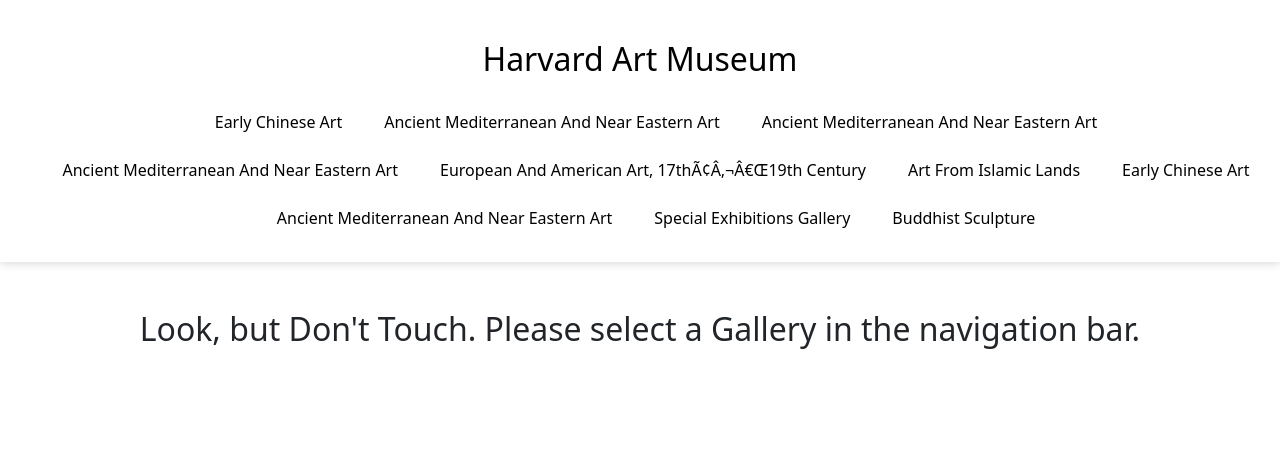
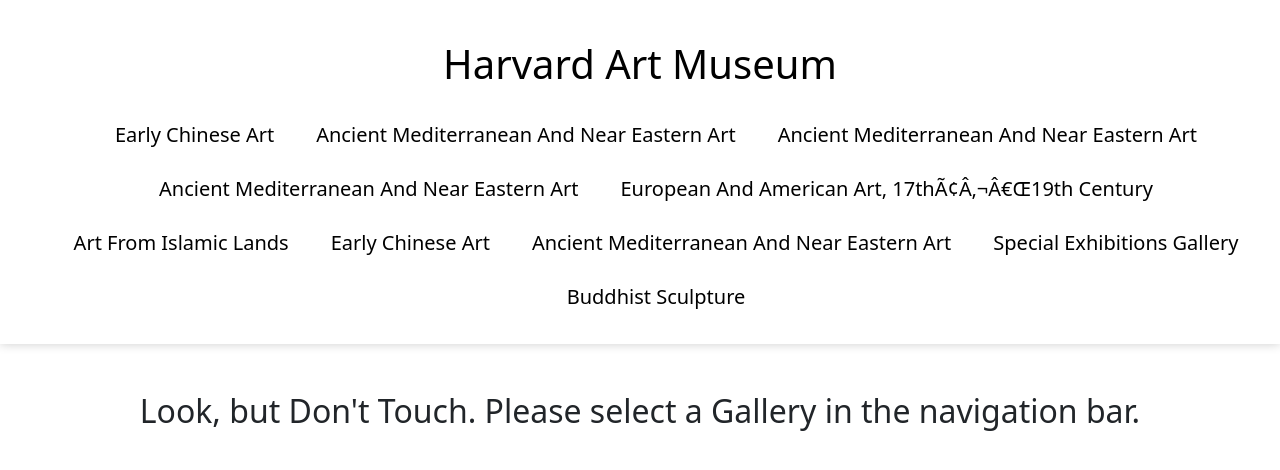
Before and after one commit to xiongjohn/art-museum, a React (Create React App) app: page / in a window 1280 px wide. Shown: the top 470 px of the page. Built offline with nearby package versions, Linux system fonts and the light colour scheme.

Commit message:
updated CSS styling

```diff
--- a/public/index.html
+++ b/public/index.html
@@ -1,14 +1,17 @@
 <!DOCTYPE html>
 <html lang="en">
+
 <head>
-    <meta charset="utf-8" />
+  <meta meta http-equiv="Content-Type" content="text/html" charset="utf-8" />
   <meta name="viewport" content="width=device-width, initial-scale=1" />
   <meta name="theme-color" content="#000000" />
   <link rel="manifest" href="%PUBLIC_URL%/manifest.json" />
   <title>React Template</title>
 </head>
+
 <body>
   <noscript>You need to enable JavaScript to run this app.</noscript>
   <div id="root"></div>
 </body>
+
 </html>
--- a/src/components/ArtDescription/index.js
+++ b/src/components/ArtDescription/index.js
@@ -60,7 +60,7 @@
         {artPhotos}
       </div>
       <Link to=".." className="text-decoration-none ">
-        <h3 className="text-black return-link pb-5">
+        <h3 className="text-black text-center return-link pb-5 mt-5 pt-5">
           Return to {galleryName} gallery
         </h3>
       </Link>
--- a/src/components/GalleryNavigation/GalleryNavigation.css
+++ b/src/components/GalleryNavigation/GalleryNavigation.css
@@ -6,10 +6,6 @@
   display: grid;
   gap: 1rem;
   grid-template-columns: repeat(auto-fill, minmax(200px, 1fr));
-}
-
-.selected-img {
-  max-width: 50%;
 }
 
 .zero-margin {
--- a/src/components/GalleryNavigation/index.js
+++ b/src/components/GalleryNavigation/index.js
@@ -5,13 +5,16 @@
   return (
     <nav className="gallery-navigation">
       <NavLink to="/" end>
-        <h2 className="home text-center ">Harvard Art Museum</h2>
+        <h2 className="home fs-1 text-center ">Harvard Art Museum</h2>
       </NavLink>
 
       <ul className="nav-item d-flex flex-wrap gap-4 justify-content-center pt-2">
         {galleries.map((gallery) => (
           <li key={gallery.id}>
-            <NavLink to={"/galleries/" + gallery.galleryid} className="p-2">
+            <NavLink
+              to={"/galleries/" + gallery.galleryid}
+              className="p-2 fs-5"
+            >
               {gallery.name}
             </NavLink>
           </li>
--- a/src/index.css
+++ b/src/index.css
@@ -41,6 +41,10 @@
   transition: all 200ms ease-in-out;
 }
 
+.selected-img {
+  max-width: 80%;
+}
+
 ul {
   padding: 0;
   list-style: none;
```
Lines whose indentation alone changed are shown as unchanged.
